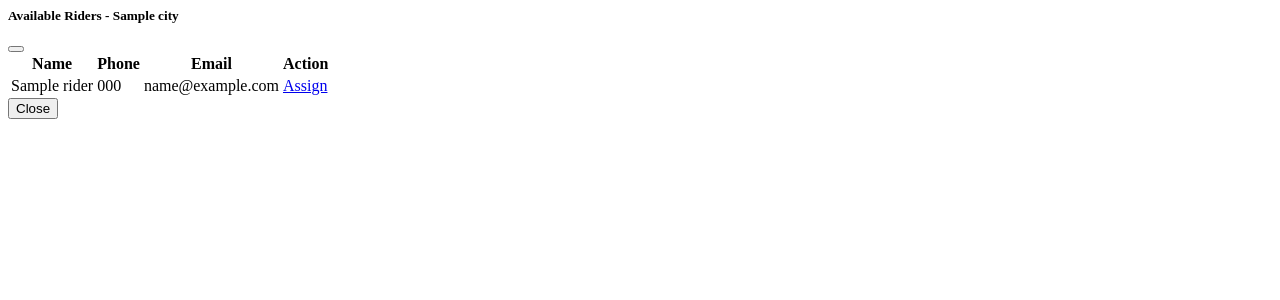
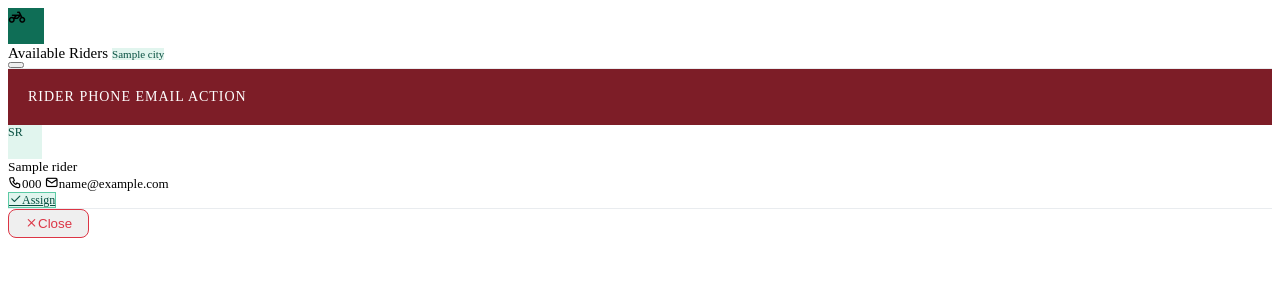
Before and after one commit to ahmerdev/DKT-APP, a Django app: page /city-riders/255/1/ in a window 1280 px wide. Shown: the top 300 px of the page. Run offline with Django 5.2, Linux system fonts and the light colour scheme; data comes from the database, SQL or seed files in the repository; tables that the repository leaves empty hold one stand-in row (values such as "Sample post").

Commit message:
Enhance rider popup modal design and functionality
Refactor rider popup modal to improve layout and styling.

```diff
--- a/app/templates/include/rider_popup.html
+++ b/app/templates/include/rider_popup.html
@@ -1,51 +1,80 @@
-<div class="modal-header">
-    <h5 class="modal-title">Available Riders - {{ city.name }}</h5>
-    <button type="button" class="btn-close" data-bs-dismiss="modal"></button>
+<link rel="stylesheet" href="https://cdn.jsdelivr.net/npm/@tabler/icons-webfont@latest/tabler-icons.min.css">
+<div class="modal-header px-4 py-3 d-flex align-items-center justify-content-between"
+     style="border-bottom:1px solid #e9ecef;">
+  <div class="d-flex align-items-center gap-2">
+    <div class="rounded-2 d-flex align-items-center justify-content-center"
+         style="width:36px;height:36px;background:#0f6e56;">
+      <i class="ti ti-motorbike text-white" style="font-size:18px;"></i>
+    </div>
+    <span class="fw-semibold" style="font-size:15px;">Available Riders</span>
+    <span class="rounded-pill px-2 py-1"
+          style="font-size:11px;background:#E1F5EE;color:#085041;font-weight:500;">
+      {{ city.name }}
+    </span>
+  </div>
+  <button type="button" class="btn-close" data-bs-dismiss="modal"></button>
 </div>
 
-<div class="modal-body">
+<div class="modal-body p-0">
+  <div class="px-4 py-2 d-grid border-bottom"
+       style="grid-template-columns:1.8fr 1.2fr 1.6fr 90px;font-size: 14px;
+    font-weight: 500;
+    color: #fff;
+    padding: 20px 20px !important;
+    background: #7d1d27;
+    text-transform:uppercase;letter-spacing:.07em;">
+    <span>Rider</span>
+    <span>Phone</span>
+    <span>Email</span>
+    <span class="text-end">Action</span>
+  </div>
 
-<div class="table-responsive card-body shadow">
-  <table class="table table-hover align-middle">
-    <thead class="table-head text-white text-center">
-      <tr>
-        <th>Name</th>
-        <th>Phone</th>
-        <th>Email</th>
-        <th>Action</th>
-      </tr>
-    </thead>
-
-    <tbody>
-      {% for rider in riders %}
-      <tr>
-        <td class="text-center">{{ rider.name }}</td>
-        <td class="text-center">{{ rider.phone }}</td>
-        <td class="text-center">{{ rider.email }}</td>
-
-        <td class="text-center">
-          <a href="{% url 'assign_rider' order.id rider.id %}"
-             class="btn btn-success btn-sm">
-             Assign
-          </a>
-        </td>
-      </tr>
-      {% empty %}
-      <tr>
-        <td colspan="4" class="text-center text-muted">
-          No riders in this city
-        </td>
-      </tr>
-      {% endfor %}
-    </tbody>
-
-  </table>
+  {% for rider in riders %}
+  <div class="px-4 py-3 d-grid align-items-center border-bottom rider-row"
+       style="grid-template-columns:1.8fr 1.2fr 1.6fr 90px;">
+    <div class="d-flex align-items-center gap-2">
+      <div class="rounded-circle d-flex align-items-center justify-content-center flex-shrink-0 fw-semibold"
+           style="width:34px;height:34px;background:#E1F5EE;color:#085041;font-size:12px;">
+        {% with words=rider.name.split %}
+          {% if words|length >= 2 %}{{ words.0|slice:":1"|upper }}{{ words.1|slice:":1"|upper }}
+          {% else %}{{ rider.name|slice:":2"|upper }}{% endif %}
+        {% endwith %}
+      </div>
+      <span class="fw-semibold" style="font-size:13.5px;">{{ rider.name }}</span>
+    </div>
+    <span class="text-muted d-flex align-items-center gap-1" style="font-size:13px;">
+      <i class="ti ti-phone" style="font-size:14px;"></i>{{ rider.phone }}
+    </span>
+    <span class="text-muted d-flex align-items-center gap-1 text-truncate" style="font-size:13px;">
+      <i class="ti ti-mail" style="font-size:14px;flex-shrink:0;"></i>{{ rider.email }}
+    </span>
+    <div class="text-end">
+      <a href="{% url 'assign_rider' order.id rider.id %}"
+         class="d-inline-flex align-items-center gap-1 px-3 py-1 rounded-2 text-decoration-none fw-semibold"
+         style="font-size:12px;background:#E1F5EE;color:#085041;border:1px solid #5DCAA5;">
+        <i class="ti ti-check" style="font-size:13px;"></i>Assign
+      </a>
+    </div>
+  </div>
+  {% empty %}
+  <div class="text-center py-5 text-muted">
+    <i class="ti ti-motorbike d-block mx-auto mb-2" style="font-size:28px;opacity:.4;"></i>
+    No riders available in this city
+  </div>
+  {% endfor %}
 </div>
 
+<div class="modal-footer px-4 py-3 justify-content-end" style="border-top:1px solid #e9ecef;">
+  <button type="button"
+          class="btn btn-sm d-inline-flex align-items-center gap-1"
+          style="color:#dc3545;border:1px solid #dc3545;border-radius:8px;padding:6px 16px;"
+          data-bs-dismiss="modal">
+    <i class="ti ti-x" style="font-size:13px;"></i>Close
+  </button>
 </div>
 
-<div class="modal-footer">
-    <button type="button" class="btn btn-danger" data-bs-dismiss="modal">
-        Close
-    </button>
-</div>
+<style>
+  .rider-row { transition: background .12s; }
+  .rider-row:hover { background: #f8fffe; }
+  .rider-row:last-child { border-bottom: none !important; }
+</style>
```
